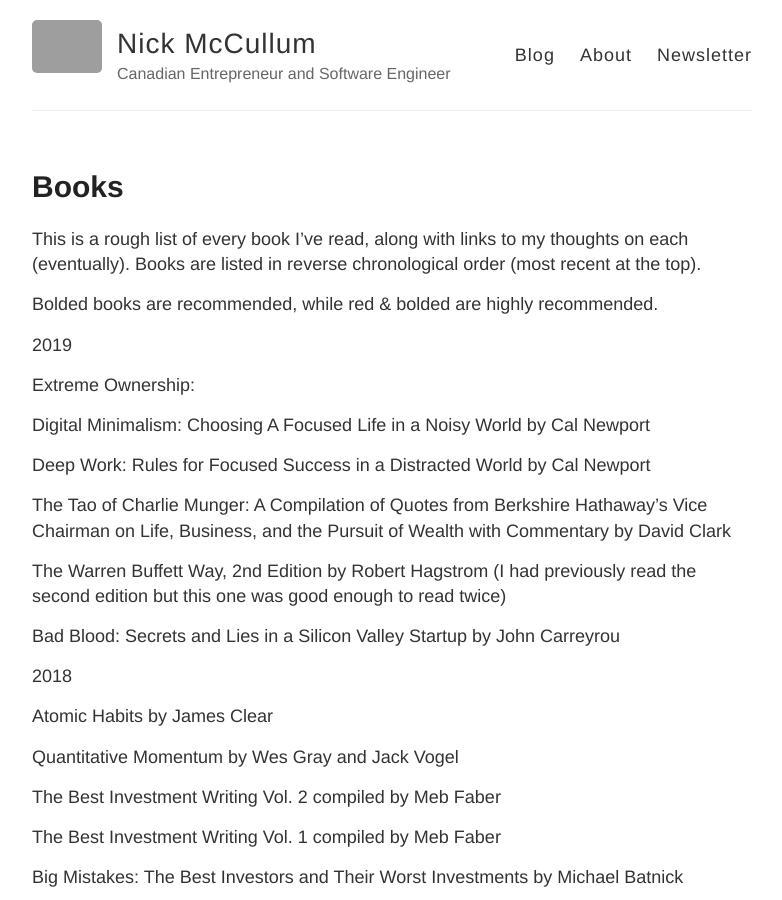
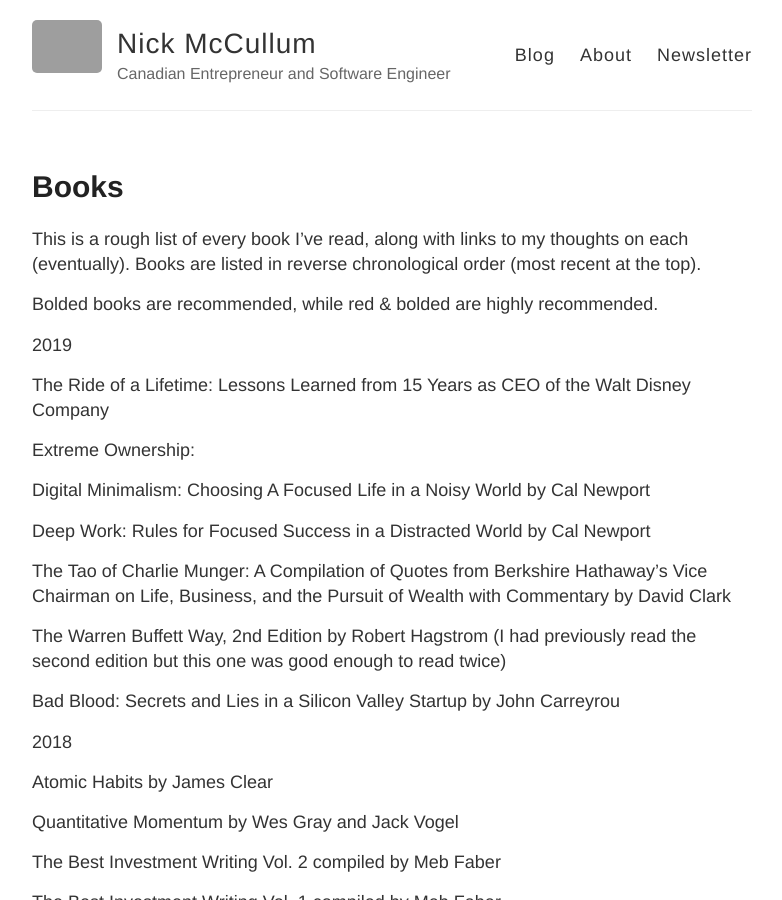
Before and after one commit to rosyberti/website, a Jekyll site: the page built from books.md, in a window 1280 px wide and 900 px high. Shown: the whole window, without its empty margins (248-1030 px from the left). Built offline with Jekyll 4.4.1, drawn with Linux system fonts in a browser that asks for light colours; grey boxes are pictures that could not be loaded.

Commit message:
added the ride of a lifetime

```diff
--- a/books.md
+++ b/books.md
@@ -9,6 +9,8 @@
 Bolded books are recommended, while red & bolded are highly recommended.
 
 2019
+
+The Ride of a Lifetime: Lessons Learned from 15 Years as CEO of the Walt Disney Company
 
 Extreme Ownership:
 
```
